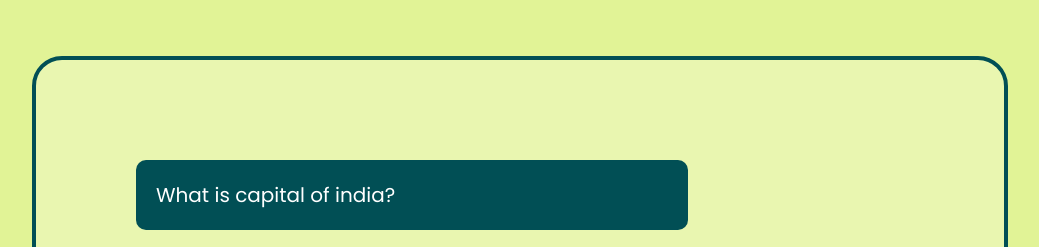
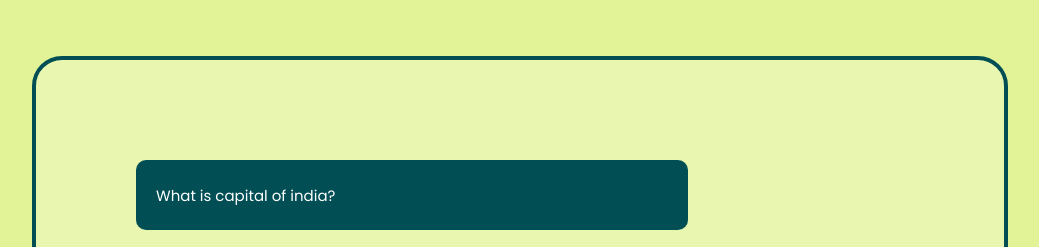
Before and after one commit to Prathamesh942/quizz, a plain HTML site: page index.html in a window 1280 px wide. Shown: the top 247 px of the page, without its empty margins (120-1159 px from the left). Drawn offline with Linux system fonts and the light colour scheme.

Commit message:
fixed question div

```diff
--- a/styles.css
+++ b/styles.css
@@ -31,11 +31,12 @@ body{
 
 .question{
     width: 40vw;
-    padding: 20px 20px;
+    height: 60px;
+    padding: 5px 20px;
     background-color: #014f55;
     color: white;
     border-radius: 10px;
-    font-size: 20px;
+    font-size: 15px;
     display: flex;
     align-items: center;
     gap: 10px;
```
